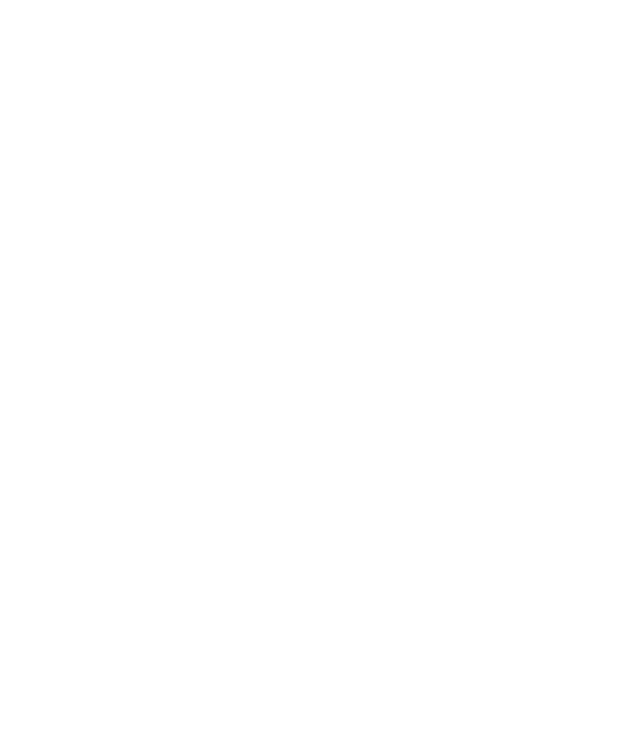
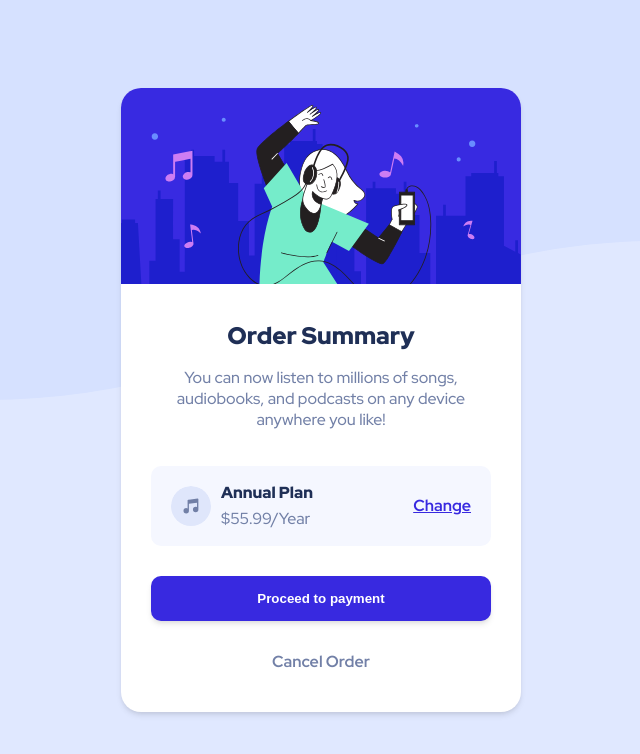
Before and after one commit to thebikashpokhrel/Frontend-Mentor-Challenges, a plain HTML site: page Order Summary Component/index.html in a window 1280 px wide. Shown: the whole page, without its empty margins (319-959 px from the left). Drawn offline with Linux system fonts and the light colour scheme.

Commit message:
Completed the desktop version

```diff
--- a/Order Summary Component/index.css
+++ b/Order Summary Component/index.css
@@ -0,0 +1,144 @@
+:root {
+  --primary-color: hsl(225, 100%, 94%);
+  --primary-color-bright: hsl(245, 75%, 52%);
+  --neutral-color: hsl(225, 100%, 98%);
+  --neutral-desat: hsl(224, 23%, 55%);
+  --neutral-dark: hsl(223, 47%, 23%);
+  --root-font-size: 16px;
+}
+
+html {
+  font-size: var(--root-font-size);
+}
+
+body {
+  background-color: var(--primary-color);
+  margin: 0;
+  padding: 0;
+  font-family: "Red Hat Display", sans-serif;
+}
+
+img,
+svg {
+  max-width: 100%;
+}
+.background {
+  width: 100vw;
+  position: absolute;
+  z-index: -1;
+  height: 50%;
+}
+
+.container {
+  display: flex;
+  justify-content: center;
+  align-items: center;
+  height: 100vh;
+}
+
+.card {
+  display: flex;
+  width: 400px;
+  flex-direction: column;
+  align-items: center;
+  gap: 20px;
+  box-shadow: rgba(0, 0, 0, 0.1) 0px 4px 6px -1px,
+    rgba(0, 0, 0, 0.06) 0px 2px 4px -1px;
+  background-color: white;
+  border-radius: 20px;
+}
+.card img {
+  border-radius: 20px 20px 0 0;
+}
+
+.info {
+  width: 300px;
+  text-align: center;
+}
+
+.info-title {
+  font-weight: 900;
+  font-size: 1.5rem;
+  color: var(--neutral-dark);
+}
+
+.info-description {
+  font-weight: 500;
+  color: var(--neutral-desat);
+}
+
+.plan {
+  display: flex;
+  flex-direction: row;
+  align-items: center;
+  height: 80px;
+  width: 75%;
+  padding: 0px 20px;
+  background-color: var(--neutral-color);
+  border-radius: 10px;
+}
+
+.plan img {
+  height: 40px;
+  margin-right: 10px;
+}
+.plan-info {
+  display: flex;
+  flex-direction: column;
+  gap: 5px;
+}
+
+.plan-info-title {
+  font-weight: 900;
+  color: var(--neutral-dark);
+}
+
+.plan-info-price {
+  font-weight: 500;
+  color: var(--neutral-desat);
+}
+
+.plan-link {
+  font-weight: 700;
+  color: var(--primary-color-bright);
+  margin-left: auto;
+  transition: 0.1s linear;
+}
+.plan-link:hover {
+  opacity: 0.5;
+  text-decoration: none;
+}
+
+.info-btn {
+  outline: 0;
+  border: 0;
+  background-color: var(--primary-color-bright);
+  color: white;
+  width: 85%;
+  padding: 15px;
+  text-align: center;
+  font-weight: 700;
+  border-radius: 10px;
+  margin: 10px;
+  box-shadow: rgba(0, 0, 0, 0.1) 0px 4px 6px -1px,
+    rgba(0, 0, 0, 0.06) 0px 2px 4px -1px;
+  cursor: pointer;
+  transition: 0.1s linear;
+}
+
+.info-btn:hover {
+  opacity: 0.6;
+}
+
+.card-link {
+  text-decoration: none;
+  color: var(--neutral-desat);
+  font-weight: 700;
+  margin-bottom: 2.5rem;
+  transition: 0.1s linear;
+}
+
+.card-link:hover {
+  color: var(--neutral-dark);
+  font-weight: 900;
+}
--- a/Order Summary Component/index.html
+++ b/Order Summary Component/index.html
@@ -4,7 +4,43 @@
     <meta charset="UTF-8" />
     <meta http-equiv="X-UA-Compatible" content="IE=edge" />
     <meta name="viewport" content="width=device-width, initial-scale=1.0" />
-    <title>Document</title>
+    <link rel="preconnect" href="https://fonts.googleapis.com" />
+    <link rel="preconnect" href="https://fonts.gstatic.com" crossorigin />
+    <link
+      href="https://fonts.googleapis.com/css2?family=Red+Hat+Display:wght@500;700;900&display=swap"
+      rel="stylesheet"
+    />
+    <link rel="stylesheet" href="index.css" />
+    <title>Order Summary Component</title>
   </head>
-  <body></body>
+  <body>
+    <img
+      src="images/pattern-background-desktop.svg"
+      alt="background"
+      class="background"
+    />
+    <main class="container">
+      <div class="card">
+        <img src="images/illustration-hero.svg" alt="hero-image" />
+        <div class="info">
+          <h1 class="info-title">Order Summary</h1>
+          <p class="info-description">
+            You can now listen to millions of songs, audiobooks, and podcasts on
+            any device anywhere you like!
+          </p>
+        </div>
+
+        <div class="plan">
+          <img src="images/icon-music.svg" alt="music-icon" />
+          <div class="plan-info">
+            <div class="plan-info-title">Annual Plan</div>
+            <div class="plan-info-price">$55.99/Year</div>
+          </div>
+          <a href="#" class="plan-link">Change</a>
+        </div>
+        <button class="info-btn">Proceed to payment</button>
+        <a href="#" class="card-link">Cancel Order</a>
+      </div>
+    </main>
+  </body>
 </html>
```
Also changed, not shown: Order Summary Component/images/favicon-32x32.png (added), Order Summary Component/images/icon-music.svg (added), Order Summary Component/images/illustration-hero.svg (added), Order Summary Component/images/pattern-background-desktop.svg (added), Order Summary Component/images/pattern-background-mobile.svg (added).
